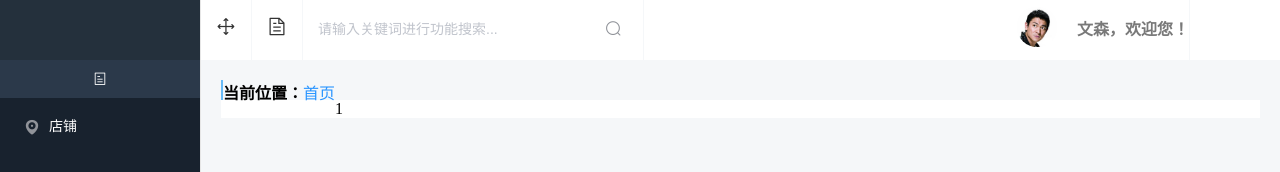
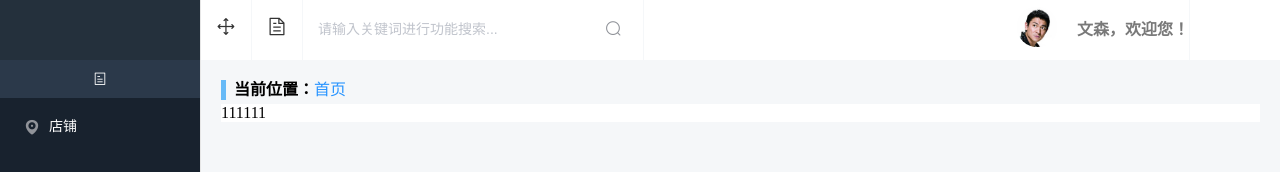
Before and after one commit to rjomg/sanxin, a Vue app: page / in a window 1280 px wide. Shown: the top 172 px of the page. Built offline with nearby package versions, Linux system fonts and the light colour scheme.

Commit message:
current当前位置组件

```diff
--- a/src/App.vue
+++ b/src/App.vue
@@ -61,7 +61,7 @@
             </el-col>
           </el-row>
         </el-header>
-        <el-main class="main">
+        <el-main>
           <router-view/>
         </el-main>
       </el-container>
--- /dev/null
+++ b/src/components/CurrentLocation.vue
@@ -0,0 +1,29 @@
+<template>
+  <div class="current-location">
+    <div class="title">
+      <div class="line-block"></div>
+      <div class="current">{{info.name}}</div>
+      <div class="current-color">{{info.title}}</div>
+    </div>
+  </div>
+</template>
+
+<script>
+export default {
+  name: 'CurrentLocation',
+  props: {
+    info: {
+      type: [Array, Object],
+      required: true
+    }
+  }
+}
+</script>
+
+<!-- Add "scoped" attribute to limit CSS to this component only -->
+<style scoped>
+  .title{height: 1.5rem; width: 100%; line-height: 20px;}
+  .line-block{height:20px; width:5px;; background-color:rgb(103,186,247); float: left; margin-right: 0.5rem;}
+  .current{float:left; font-weight: 600;}
+  .current-color{float: left; color:#2894FF}
+</style>
--- a/src/pages/Index.vue
+++ b/src/pages/Index.vue
@@ -1,24 +1,31 @@
 <template>
   <div class="index">
     <div class="containerbox">
-      <div class="title">
-        <div class="line-block"></div>
-        <b class="current">当前位置：</b>
-        <div class="current-color">首页</div>
-      </div>
+      <!-- 当前位置 -->
+      <current-location :info="currentInfo"></current-location>
+      <!-- 主窗口 -->
       <div class="wrap">
-        1
+        111111
       </div>
     </div>
   </div>
 </template>
 
 <script>
+import CurrentLocation from '@/components/CurrentLocation' // 头部
+
 export default {
   name: 'Index',
+  components: {
+    // 组件注册
+    CurrentLocation
+  },
   data () {
     return {
-      msg: 'Welcome to Your Vue.js App'
+      currentInfo: {
+        'name': '当前位置：',
+        'title': '首页'
+      }
     }
   }
 }
@@ -27,9 +34,5 @@ export default {
 <!-- Add "scoped" attribute to limit CSS to this component only -->
 <style scoped>
   .containerbox{height:100%; width:100%;}
-  .title{height: 20px; width: 100%}
-  .line-block{height:20px; width:2px; background-color:rgb(103,186,247); float: left;}
-  .current{float:left;}
-  .current-color{float: left;color:#2894FF}
-  .wrap{height:100%; width:100%; background-color:#FFFFFF}
+  .wrap{ width:100%; background-color:#FFFFFF}
 </style>
```
